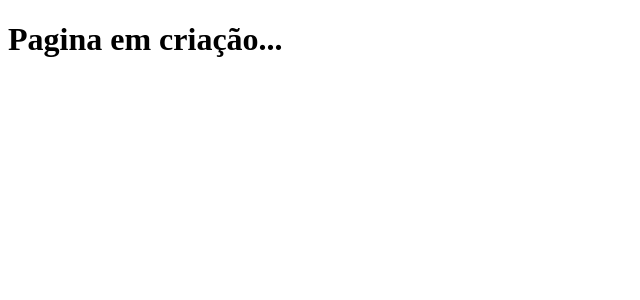
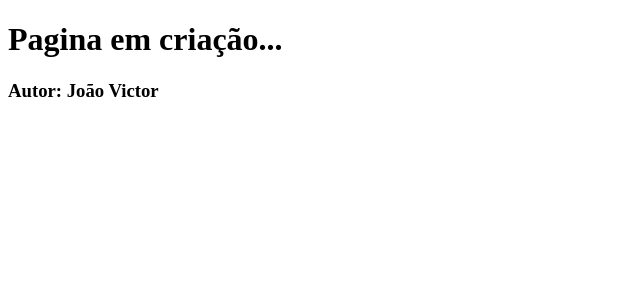
Before and after one commit to joaobdr/tabnews, a Next.js app: page / in a window 1280 px wide. Shown: the top 300 px of the page, without its empty margins (0-640 px from the left). Built offline with nearby package versions, Linux system fonts and the light colour scheme.

Commit message:
adcionando comentario de criador no index.js

```diff
--- a/pages/index.js
+++ b/pages/index.js
@@ -2,6 +2,7 @@ function Home() {
   return (
     <div>
       <h1>Pagina em criação...</h1>
+      <h3>Autor: João Victor</h3>
     </div>
   );
 }
```
